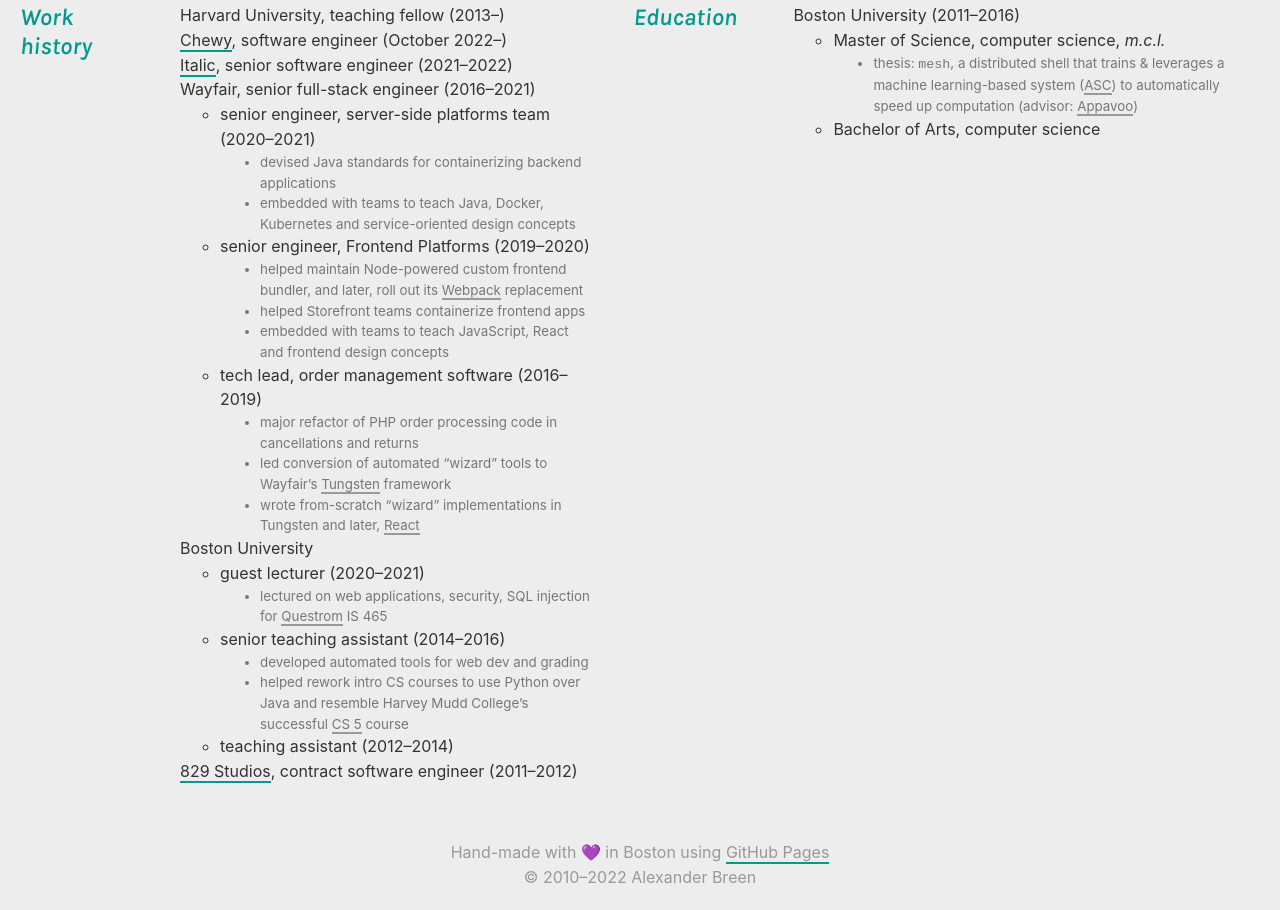
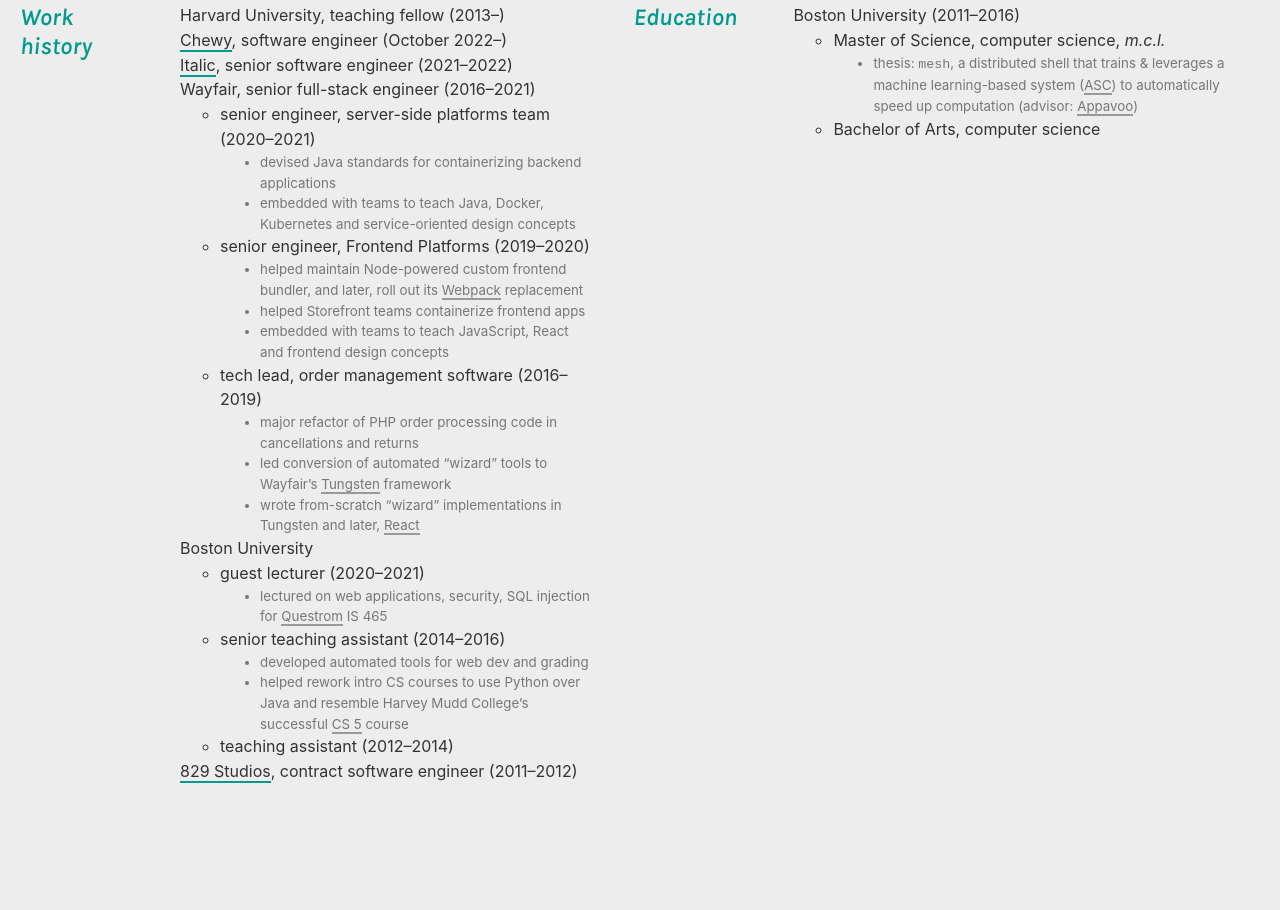
Before and after one commit to abreen/abreen.github.io, a plain HTML site: page index.html in a window 1280 px wide. Shown: the part 779-1689 px from the top of the page. After the commit the page ends 1599 px from the top, so only its background shows below. Drawn offline with Linux system fonts and the light colour scheme.

Commit message:
Remove footer

```diff
--- a/index.html
+++ b/index.html
@@ -264,11 +264,5 @@
         </li>
       </ul>
     </div>
-
-    <footer class="cell">
-      Hand-made with 💜 in Boston using <a href="https://pages.github.com/" target="_blank">GitHub Pages</a><br />
-      &copy; 2010&ndash;2022 Alexander Breen
-    </footer>
-
   </body>
 </html>
```
